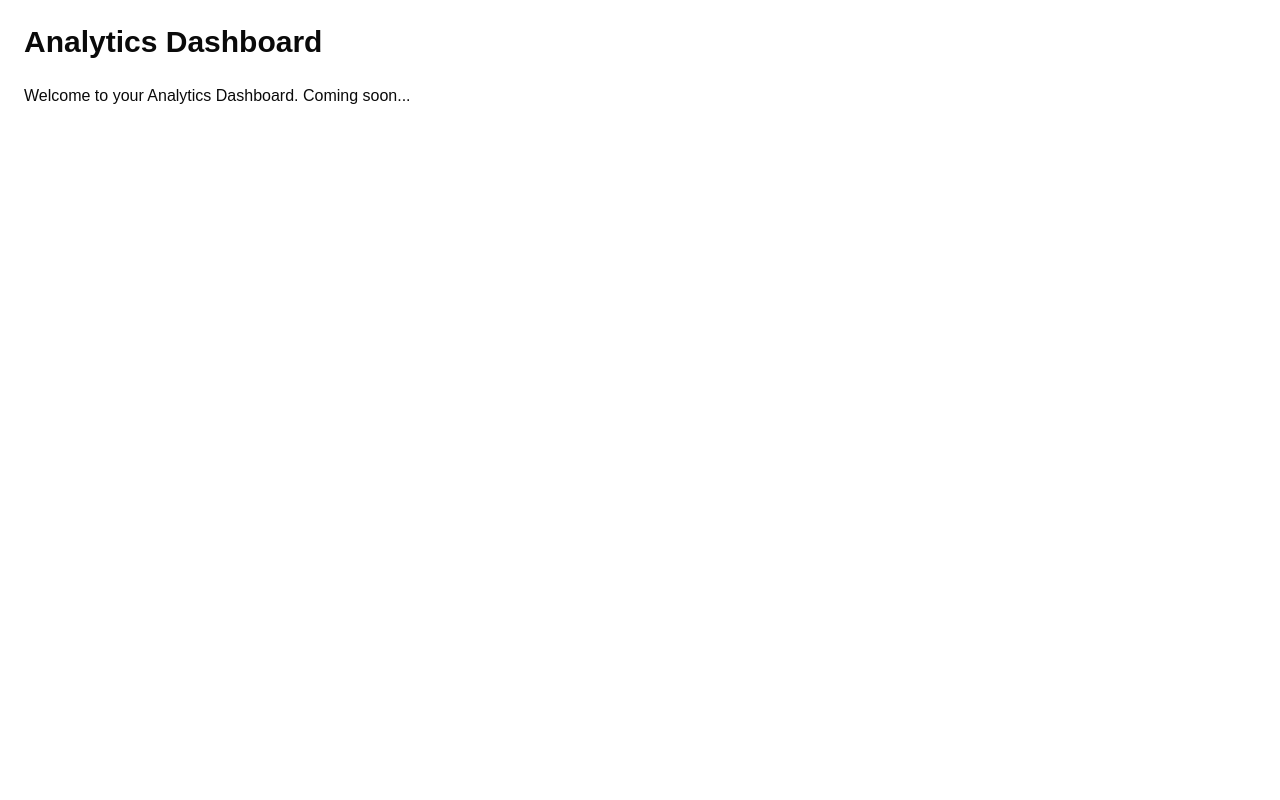
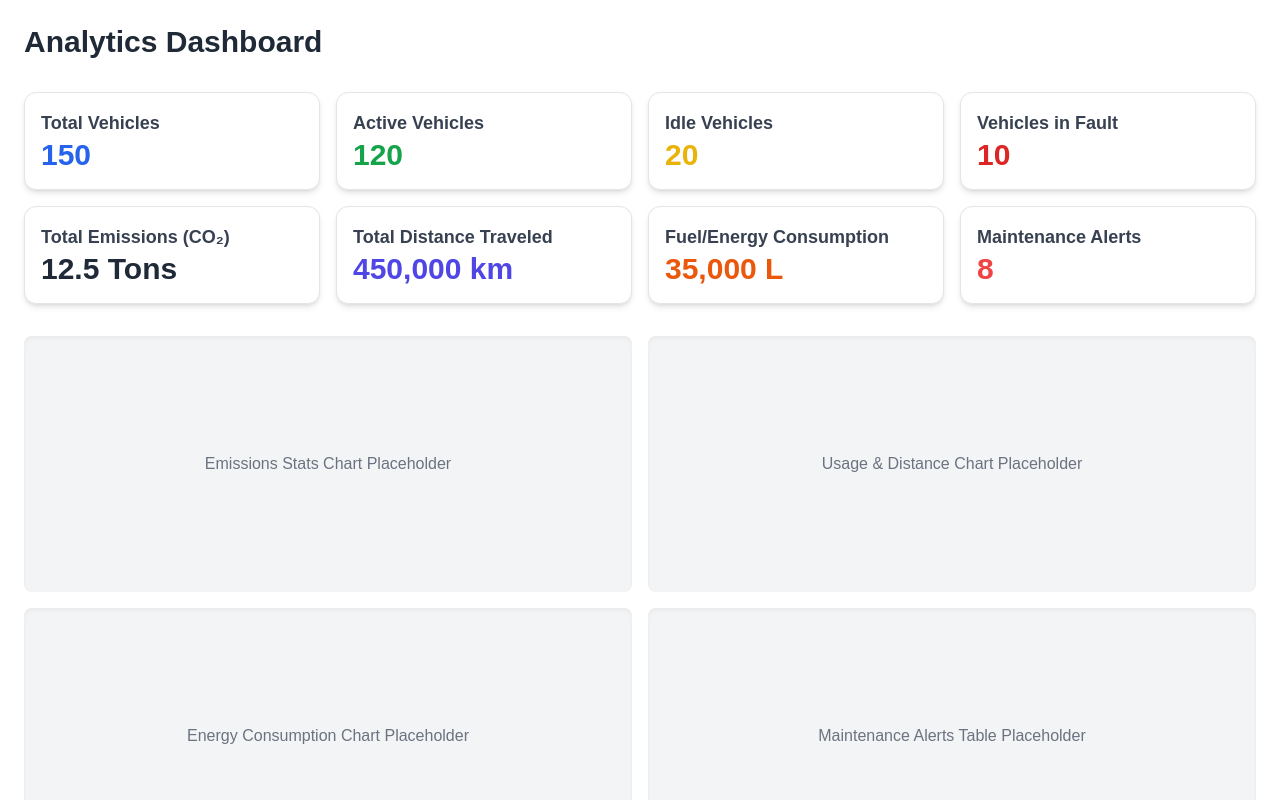
Before and after one commit to Dhanushranga1/eivms-dashboard, a Next.js app: page /analytics in a window 1280 px wide. Shown: the top 800 px of the page. Built offline with nearby package versions, Linux system fonts and the light colour scheme.

Commit message:
analytics basic look

```diff
--- a/src/app/analytics/page.tsx
+++ b/src/app/analytics/page.tsx
@@ -1,13 +1,75 @@
 // src/app/analytics/page.tsx
-import React from "react";
+import { Card } from "@/components/ui/card";
 
-const AnalyticsPage = () => {
+export default function AnalyticsPage() {
   return (
-    <div className="p-6">
-      <h1 className="text-3xl font-bold mb-6">Analytics Dashboard</h1>
-      <p>Welcome to your Analytics Dashboard. Coming soon...</p>
+    <div className="p-6 space-y-8">
+      {/* Page Title */}
+      <h1 className="text-3xl font-bold text-gray-800">Analytics Dashboard</h1>
+
+      {/* Fleet Overview KPIs */}
+      <div className="grid grid-cols-1 md:grid-cols-2 lg:grid-cols-4 gap-4">
+        <Card className="p-4 shadow-md">
+          <h2 className="text-lg font-semibold text-gray-700">Total Vehicles</h2>
+          <p className="text-3xl font-bold text-blue-600">150</p>
+        </Card>
+        <Card className="p-4 shadow-md">
+          <h2 className="text-lg font-semibold text-gray-700">Active Vehicles</h2>
+          <p className="text-3xl font-bold text-green-600">120</p>
+        </Card>
+        <Card className="p-4 shadow-md">
+          <h2 className="text-lg font-semibold text-gray-700">Idle Vehicles</h2>
+          <p className="text-3xl font-bold text-yellow-500">20</p>
+        </Card>
+        <Card className="p-4 shadow-md">
+          <h2 className="text-lg font-semibold text-gray-700">Vehicles in Fault</h2>
+          <p className="text-3xl font-bold text-red-600">10</p>
+        </Card>
+        <Card className="p-4 shadow-md">
+          <h2 className="text-lg font-semibold text-gray-700">Total Emissions (CO₂)</h2>
+          <p className="text-3xl font-bold text-gray-800">12.5 Tons</p>
+        </Card>
+        <Card className="p-4 shadow-md">
+          <h2 className="text-lg font-semibold text-gray-700">Total Distance Traveled</h2>
+          <p className="text-3xl font-bold text-indigo-600">450,000 km</p>
+        </Card>
+        <Card className="p-4 shadow-md">
+          <h2 className="text-lg font-semibold text-gray-700">Fuel/Energy Consumption</h2>
+          <p className="text-3xl font-bold text-orange-600">35,000 L</p>
+        </Card>
+        <Card className="p-4 shadow-md">
+          <h2 className="text-lg font-semibold text-gray-700">Maintenance Alerts</h2>
+          <p className="text-3xl font-bold text-red-500">8</p>
+        </Card>
+      </div>
+
+      {/* Graph Placeholders for Future Implementation */}
+      <div className="grid grid-cols-1 lg:grid-cols-2 gap-4">
+        {/* Emissions Stats */}
+        <div className="h-64 bg-gray-100 rounded-lg flex items-center justify-center shadow-inner">
+          <p className="text-gray-500">Emissions Stats Chart Placeholder</p>
+        </div>
+
+        {/* Usage & Distance Stats */}
+        <div className="h-64 bg-gray-100 rounded-lg flex items-center justify-center shadow-inner">
+          <p className="text-gray-500">Usage & Distance Chart Placeholder</p>
+        </div>
+
+        {/* Energy/Fuel Consumption */}
+        <div className="h-64 bg-gray-100 rounded-lg flex items-center justify-center shadow-inner">
+          <p className="text-gray-500">Energy Consumption Chart Placeholder</p>
+        </div>
+
+        {/* Maintenance Alerts Table */}
+        <div className="h-64 bg-gray-100 rounded-lg flex items-center justify-center shadow-inner">
+          <p className="text-gray-500">Maintenance Alerts Table Placeholder</p>
+        </div>
+      </div>
+
+      {/* Recent Activities */}
+      <div className="h-48 bg-gray-100 rounded-lg flex items-center justify-center shadow-inner">
+        <p className="text-gray-500">Recent Activities Table Placeholder</p>
+      </div>
     </div>
   );
-};
-
-export default AnalyticsPage;
+}
```
